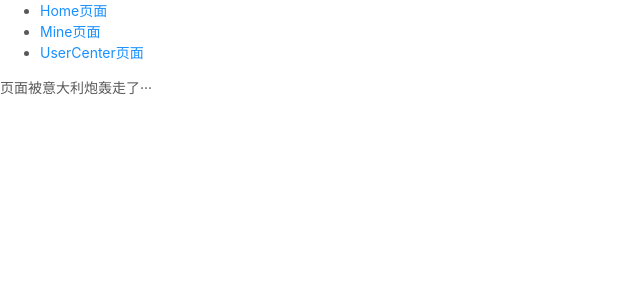
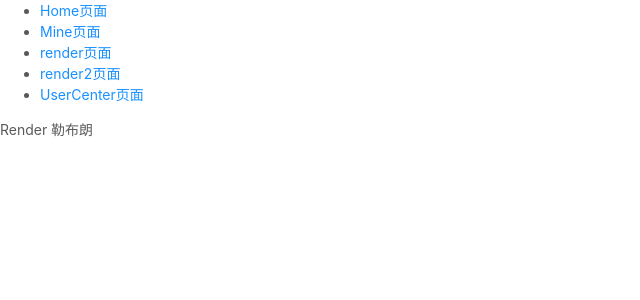
Before and after one commit to CornerYoung/react-app, a React app: page /render2 in a window 1280 px wide. Shown: the top 300 px of the page, without its empty margins (0-640 px from the left). Built offline with nearby package versions, Linux system fonts and the light colour scheme.

Commit message:
React Router render func

```diff
--- a/src/App.js
+++ b/src/App.js
@@ -5,6 +5,7 @@ import Mine from './pages/Mine'
 import Home from './pages/Home'
 import UserCenter from './pages/UserCenter'
 import NotFound from './pages/NotFound'
+import Render from './pages/Render'
 
 function App() {
   /**
@@ -18,6 +19,8 @@ function App() {
         <Route path="/" component={Home} exact></Route>
         <Route path="/mine" component={Mine} exact strict></Route>
         <Route path="/mine/usercenter" component={UserCenter}></Route>
+        <Route path="/render" render={() => <div>render</div>}></Route>
+        <Route path="/render2" render={(props) => <Render {...props} name="勒布朗"/>}></Route>
         <Route component={NotFound}></Route>
       </Switch>
 
--- a/src/components/nav/index.jsx
+++ b/src/components/nav/index.jsx
@@ -11,6 +11,12 @@ export default function Nav() {
                 <Link to="/mine">Mine页面</Link>
             </li>
             <li>
+                <Link to="/render">render页面</Link>
+            </li>
+            <li>
+                <Link to="/render2">render2页面</Link>
+            </li>
+            <li>
                 <Link to="/mine/usercenter">UserCenter页面</Link>
             </li>
         </ul>
--- /dev/null
+++ b/src/pages/Render.jsx
@@ -0,0 +1,10 @@
+import React from 'react'
+
+export default function Render(props) {
+    console.log(props)
+    return (
+        <div>
+            Render {props.name}
+        </div>
+    )
+}
```
